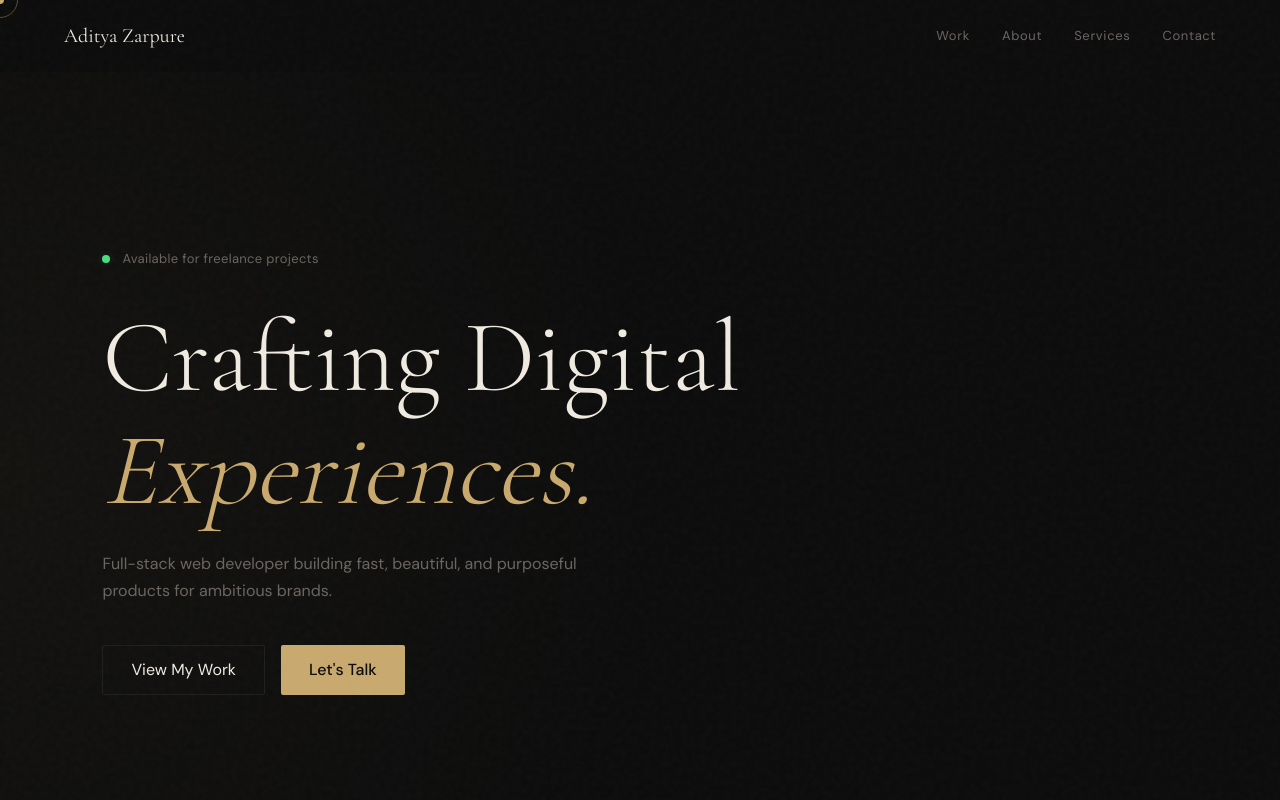
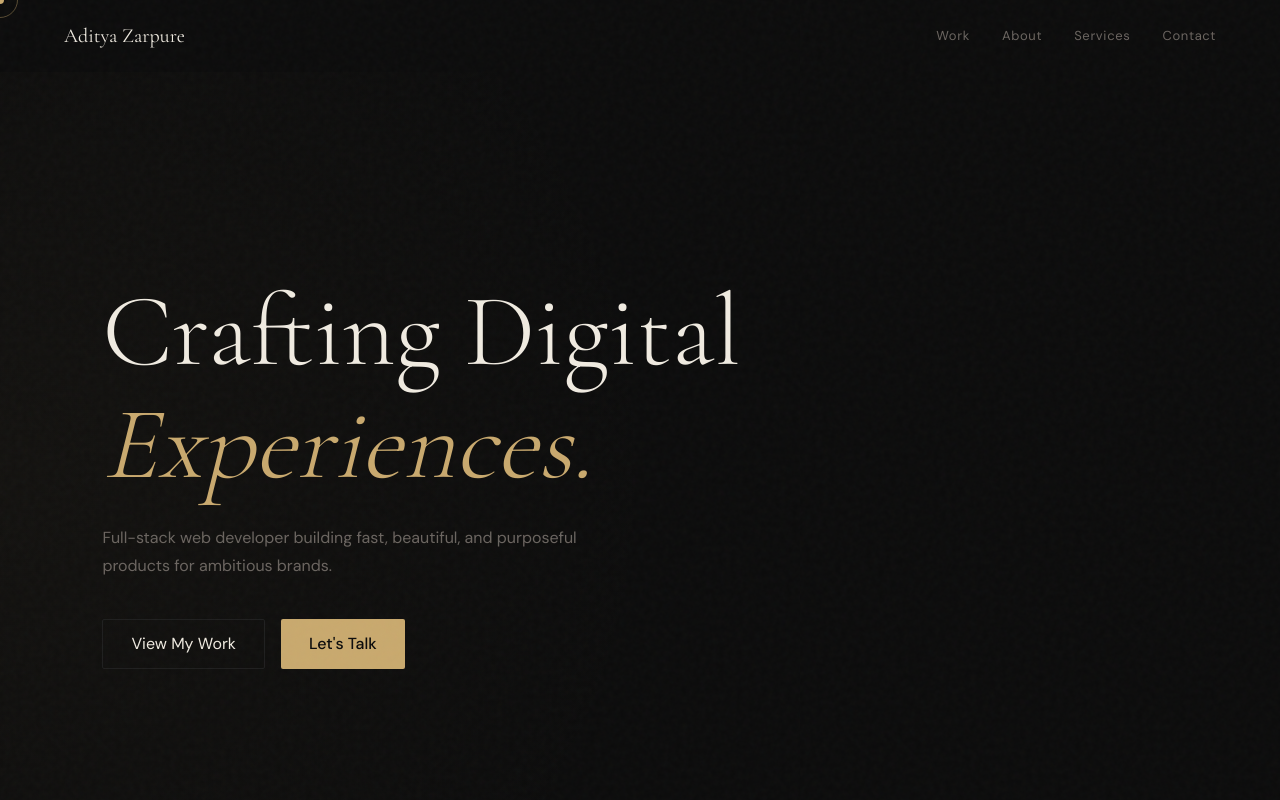
Before and after one commit to Aditya-Zarpure/portfolio, a Next.js app: page / in a window 1280 px wide. Shown: the top 800 px of the page. Built offline with nearby package versions, Linux system fonts and the light colour scheme.

Commit message:
remove availability badge and social links

```diff
--- a/src/components/layout/Footer.tsx
+++ b/src/components/layout/Footer.tsx
@@ -1,6 +1,6 @@
 "use client";
 import Link from "next/link";
-import { Github, Linkedin } from "lucide-react";
+
 
 const Footer = () => {
   return (
@@ -34,15 +34,7 @@ const Footer = () => {
             </Link>
           </nav>
 
-          {/* RIGHT */}
-          <div className="flex items-center gap-[20px]">
-            <a href="https://github.com/Aditya-Zarpure" target="_blank" rel="noreferrer" className="text-[var(--text-muted)] hover:text-[var(--accent)] transition-colors duration-300" aria-label="GitHub">
-              <Github size={18} />
-            </a>
-            <a href="https://www.linkedin.com/in/aditya-zarpure/" target="_blank" rel="noreferrer" className="text-[var(--text-muted)] hover:text-[var(--accent)] transition-colors duration-300" aria-label="LinkedIn">
-              <Linkedin size={18} />
-            </a>
-          </div>
+
 
         </div>
 
--- a/src/components/sections/Hero.tsx
+++ b/src/components/sections/Hero.tsx
@@ -43,13 +43,7 @@ const Hero = () => {
         initial="hidden"
         animate="visible"
       >
-        <motion.div variants={itemVariants} className="flex items-center gap-3 mb-8">
-          <span className="relative flex h-2 w-2">
-            <span className="animate-ping absolute inline-flex h-full w-full rounded-full bg-[#4ade80] opacity-75"></span>
-            <span className="relative inline-flex rounded-full h-2 w-2 bg-[#4ade80]"></span>
-          </span>
-          <span className="text-[13px] tracking-wide text-[var(--text-muted)] font-body">Available for freelance projects</span>
-        </motion.div>
+
 
         <motion.h1
           variants={itemVariants}
```
